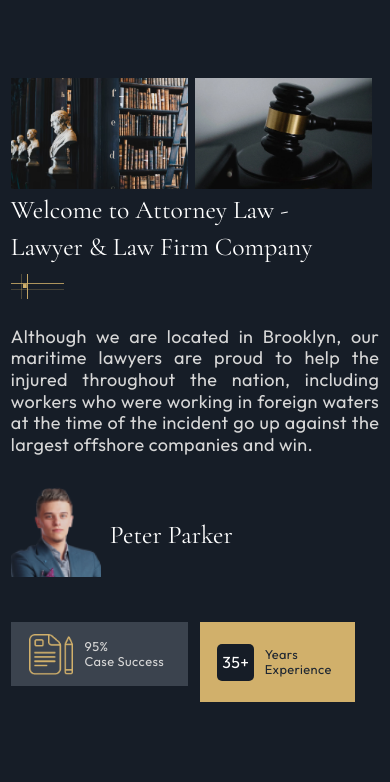
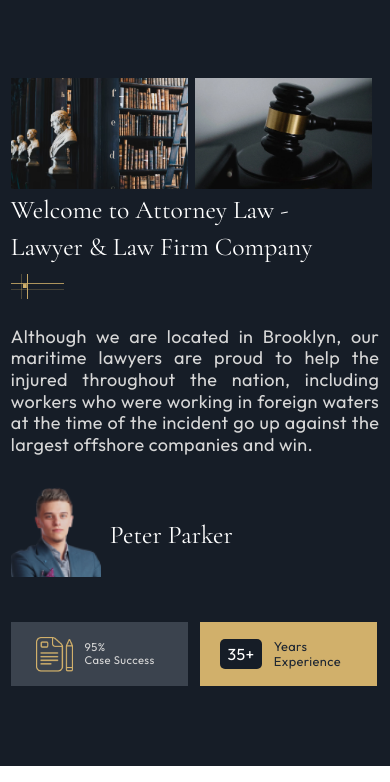
Before and after one commit to Zanzannn/Attorneyster, a plain HTML site: page index.html in a window 390 px wide. Shown: the part 280-1062 px from the top of the page. Drawn offline with nearby package versions, Linux system fonts and the light colour scheme.

Commit message:
Change card to welcome procent class

```diff
--- a/style/_welcome.scss
+++ b/style/_welcome.scss
@@ -181,6 +181,12 @@
                             }
                         }
 
+                        @media (max-width: 450px)  {
+                            & {
+                                max-width: 60%;
+                            }
+                        }
+
                     }
                 }
 
@@ -216,6 +222,12 @@
                             @include fontz (0.8em, 1.2em, 0.4px, Outfit, 400);
                         }
                     }
+
+                    @media (max-width: 400px)  {
+                        & {
+                            @include fontz (0.7em, 1.2em, 0.4px, Outfit, 400);
+                        }
+                    }
                 }
             }
 
@@ -232,9 +244,21 @@
                     }
                 }
 
+                @media (max-width: 500px)  {
+                    & {
+                        max-height: 4em;
+                    }
+                }
+
                 @media (max-width: 460px)  {
                     & {
                         width: 42%;
+                    }
+                }
+
+                @media (max-width: 400px)  {
+                    & {
+                        width: 48%;
                     }
                 }
 
```
Also changed, not shown: style.css, 1 other file.
